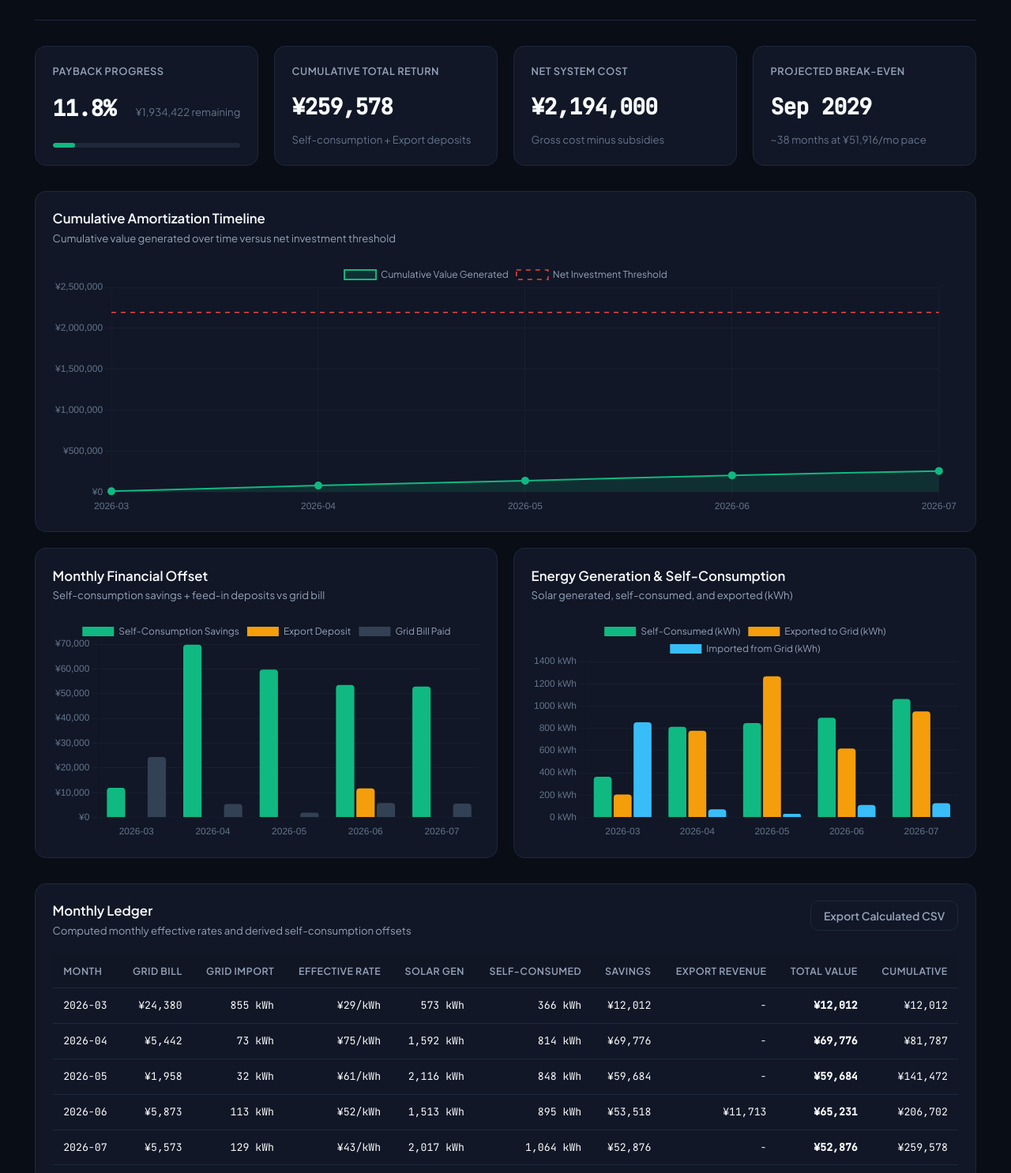
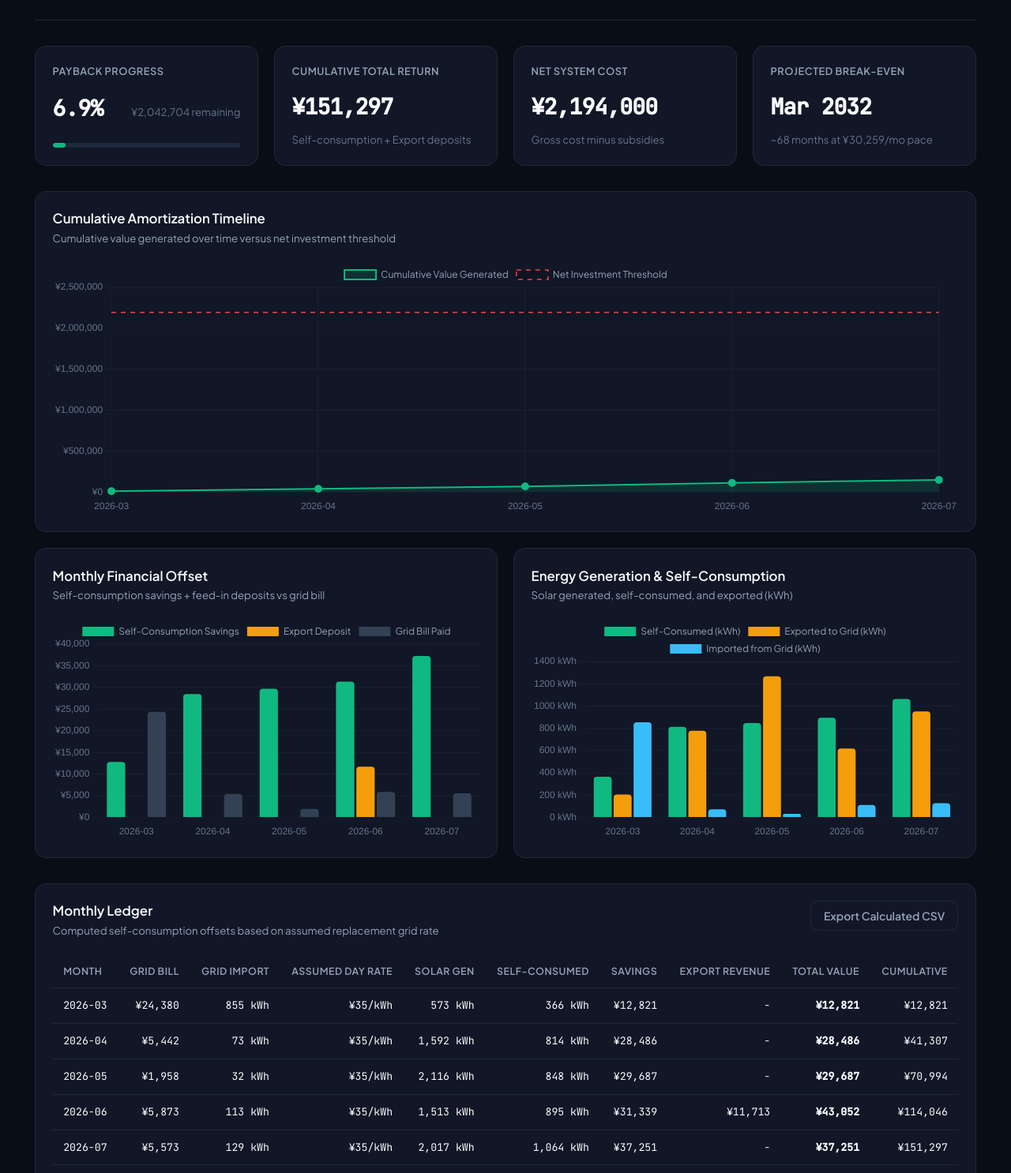
Before and after one commit to inexcession/solarDeprecation, a plain HTML site: page index.html in a window 1280 px wide. Shown: the part 146-1632 px from the top of the page at 79% size. Drawn offline with nearby package versions, Linux system fonts and the light colour scheme.

Commit message:
Switch to historical assumed_day_rate_jpy for accurate self-consumption valuation

```diff
--- a/app.js
+++ b/app.js
@@ -42,7 +42,7 @@ const embeddedI18n = {
     thMonth: "Month",
     thGridBill: "Grid Bill",
     thGridImport: "Grid Import",
-    thEffectiveRate: "Effective Rate",
+    thDaytimeRate: "Assumed Day Rate",
     thSolarGen: "Solar Gen",
     thSelfConsumed: "Self-Consumed",
     thSavings: "Savings",
@@ -89,11 +89,11 @@ const embeddedI18n = {
     chartEnergyExportedLabel: "売電量 (kWh)",
     chartEnergyImportedLabel: "買電量 (kWh)",
     tableTitle: "月次明細一覧",
-    tableSubtitle: "月ごとの実効電気料金単価と算定された自家消費削減効果",
+    tableSubtitle: "設定された想定昼間単価に基づく自家消費による経済効果",
     thMonth: "年月",
     thGridBill: "買電請求額",
     thGridImport: "買電量",
-    thEffectiveRate: "実効単価",
+    thDaytimeRate: "想定昼間単価",
     thSolarGen: "発電量",
     thSelfConsumed: "自家消費量",
     thSavings: "削減効果額",
@@ -232,7 +232,8 @@ function parseCSV(text) {
       billJpy: parseFloat(row.bill_jpy) || 0,
       solarGeneratedKwh: parseFloat(row.solar_generated_kwh) || 0,
       solarExportedKwh: parseFloat(row.solar_exported_kwh) || 0,
-      exportDepositJpy: parseFloat(row.export_deposit_jpy) || 0
+      exportDepositJpy: parseFloat(row.export_deposit_jpy) || 0,
+      assumedDayRateJpy: parseFloat(row.assumed_day_rate_jpy) || 35.0
     });
   }
 
@@ -244,19 +245,15 @@ function recalculateAndRender() {
 
   let cumulativeVal = 0;
   calculatedRows = rawHistoryData.map(row => {
-    const effectiveRate = row.gridImportedKwh > 0 ? (row.billJpy / row.gridImportedKwh) : 32.0;
     const selfConsumedKwh = Math.max(0, row.solarGeneratedKwh - row.solarExportedKwh);
-    const daytimeRate = effectiveRate * (appConfig.daytimeMultiplier || 1.0);
-    const selfConsumptionSavings = selfConsumedKwh * daytimeRate;
+    const selfConsumptionSavings = selfConsumedKwh * row.assumedDayRateJpy;
     const totalMonthlyValue = selfConsumptionSavings + row.exportDepositJpy;
 
     cumulativeVal += totalMonthlyValue;
 
     return {
       ...row,
-      effectiveRate,
       selfConsumedKwh,
-      daytimeRate,
       selfConsumptionSavings,
       totalMonthlyValue,
       cumulativeValue: cumulativeVal
@@ -490,7 +487,7 @@ function renderLedgerTable() {
       <td>${row.month}</td>
       <td>${fmtCurrency(row.billJpy)}</td>
       <td>${fmtNumber(row.gridImportedKwh, 0)} kWh</td>
-      <td>${fmtCurrency(row.effectiveRate)}/kWh</td>
+      <td>${fmtCurrency(row.assumedDayRateJpy)}/kWh</td>
       <td>${fmtNumber(row.solarGeneratedKwh, 0)} kWh</td>
       <td>${fmtNumber(row.selfConsumedKwh, 0)} kWh</td>
       <td class="highlight-positive">${fmtCurrency(row.selfConsumptionSavings)}</td>
@@ -513,9 +510,9 @@ function setupEventListeners() {
   document.getElementById('exportCalculationsBtn').addEventListener('click', () => {
     if (!calculatedRows.length) return;
 
-    let csvContent = 'month,grid_bill_jpy,grid_import_kwh,effective_rate,solar_generated_kwh,self_consumed_kwh,self_consumption_savings_jpy,export_revenue_jpy,total_monthly_value_jpy,cumulative_value_jpy\n';
+    let csvContent = 'month,grid_bill_jpy,grid_import_kwh,assumed_day_rate_jpy,solar_generated_kwh,self_consumed_kwh,self_consumption_savings_jpy,export_revenue_jpy,total_monthly_value_jpy,cumulative_value_jpy\n';
     calculatedRows.forEach(r => {
-      csvContent += `${r.month},${r.billJpy},${r.gridImportedKwh},${r.effectiveRate.toFixed(2)},${r.solarGeneratedKwh},${r.selfConsumedKwh.toFixed(1)},${Math.round(r.selfConsumptionSavings)},${r.exportDepositJpy},${Math.round(r.totalMonthlyValue)},${Math.round(r.cumulativeValue)}\n`;
+      csvContent += `${r.month},${r.billJpy},${r.gridImportedKwh},${r.assumedDayRateJpy.toFixed(2)},${r.solarGeneratedKwh},${r.selfConsumedKwh.toFixed(1)},${Math.round(r.selfConsumptionSavings)},${r.exportDepositJpy},${Math.round(r.totalMonthlyValue)},${Math.round(r.cumulativeValue)}\n`;
     });
 
     const blob = new Blob([csvContent], { type: 'text/csv;charset=utf-8;' });
--- a/data/config.json
+++ b/data/config.json
@@ -8,6 +8,5 @@
   "solarCapacityKw": 15.0,
   "batteryCapacityKwh": 13.0,
   "inverterCapacityKw": 9.9,
-  "daytimeMultiplier": 1.15,
   "systemName": ""
 }
--- a/data/history.csv
+++ b/data/history.csv
@@ -1,6 +1,6 @@
-month,grid_imported_kwh,bill_jpy,solar_generated_kwh,solar_exported_kwh,export_deposit_jpy
-2026-03,855,24380,572.7,206.4,0
-2026-04,73,5442,1592.1,778.2,0
-2026-05,32,1958,2115.8,1267.6,0
-2026-06,113,5873,1513.0,617.6,11713
-2026-07,129,5573,2016.5,952.2,0
+month,grid_imported_kwh,bill_jpy,solar_generated_kwh,solar_exported_kwh,export_deposit_jpy,assumed_day_rate_jpy
+2026-03,855,24380,572.7,206.4,0,35.0
+2026-04,73,5442,1592.1,778.2,0,35.0
+2026-05,32,1958,2115.8,1267.6,0,35.0
+2026-06,113,5873,1513.0,617.6,11713,35.0
+2026-07,129,5573,2016.5,952.2,0,35.0
--- a/data/i18n.json
+++ b/data/i18n.json
@@ -38,11 +38,11 @@
     "chartEnergyExportedLabel": "Exported to Grid (kWh)",
     "chartEnergyImportedLabel": "Imported from Grid (kWh)",
     "tableTitle": "Monthly Ledger",
-    "tableSubtitle": "Computed monthly effective rates and derived self-consumption offsets",
+    "tableSubtitle": "Computed self-consumption offsets based on assumed replacement grid rate",
     "thMonth": "Month",
     "thGridBill": "Grid Bill",
     "thGridImport": "Grid Import",
-    "thEffectiveRate": "Effective Rate",
+    "thDaytimeRate": "Assumed Day Rate",
     "thSolarGen": "Solar Gen",
     "thSelfConsumed": "Self-Consumed",
     "thSavings": "Savings",
@@ -90,11 +90,11 @@
     "chartEnergyExportedLabel": "売電量 (kWh)",
     "chartEnergyImportedLabel": "買電量 (kWh)",
     "tableTitle": "月次明細一覧",
-    "tableSubtitle": "月ごとの実効電気料金単価と算定された自家消費削減効果",
+    "tableSubtitle": "設定された想定昼間単価に基づく自家消費による経済効果",
     "thMonth": "年月",
     "thGridBill": "買電請求額",
     "thGridImport": "買電量",
-    "thEffectiveRate": "実効単価",
+    "thDaytimeRate": "想定昼間単価",
     "thSolarGen": "発電量",
     "thSelfConsumed": "自家消費量",
     "thSavings": "削減効果額",
--- a/index.html
+++ b/index.html
@@ -116,7 +116,7 @@
               <th data-i18n="thMonth">Month</th>
               <th data-i18n="thGridBill">Grid Bill</th>
               <th data-i18n="thGridImport">Grid Import</th>
-              <th data-i18n="thEffectiveRate">Effective Rate</th>
+              <th data-i18n="thDaytimeRate">Assumed Day Rate</th>
               <th data-i18n="thSolarGen">Solar Gen</th>
               <th data-i18n="thSelfConsumed">Self-Consumed</th>
               <th data-i18n="thSavings">Savings</th>
```
Also changed, not shown: 2 other files.
